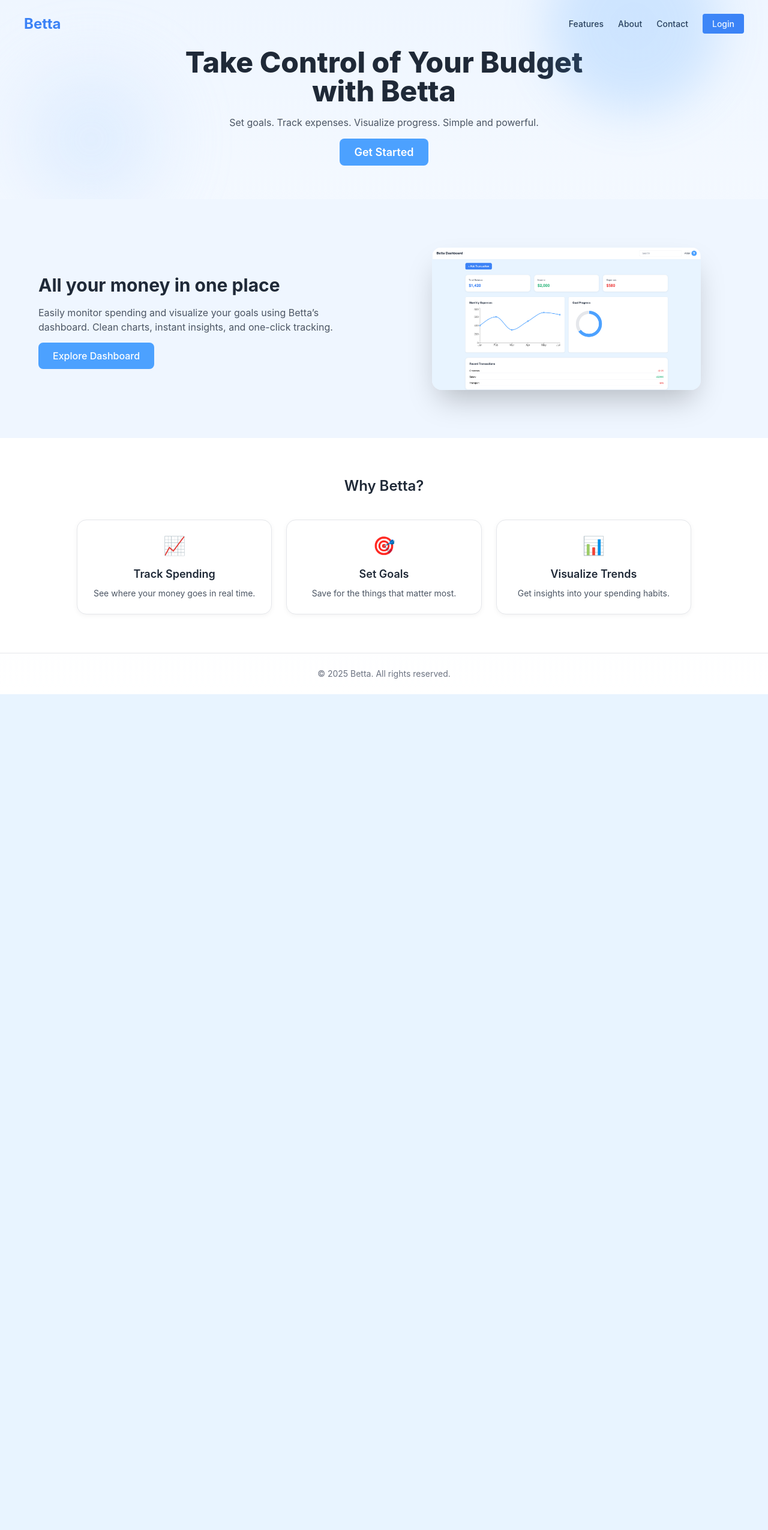
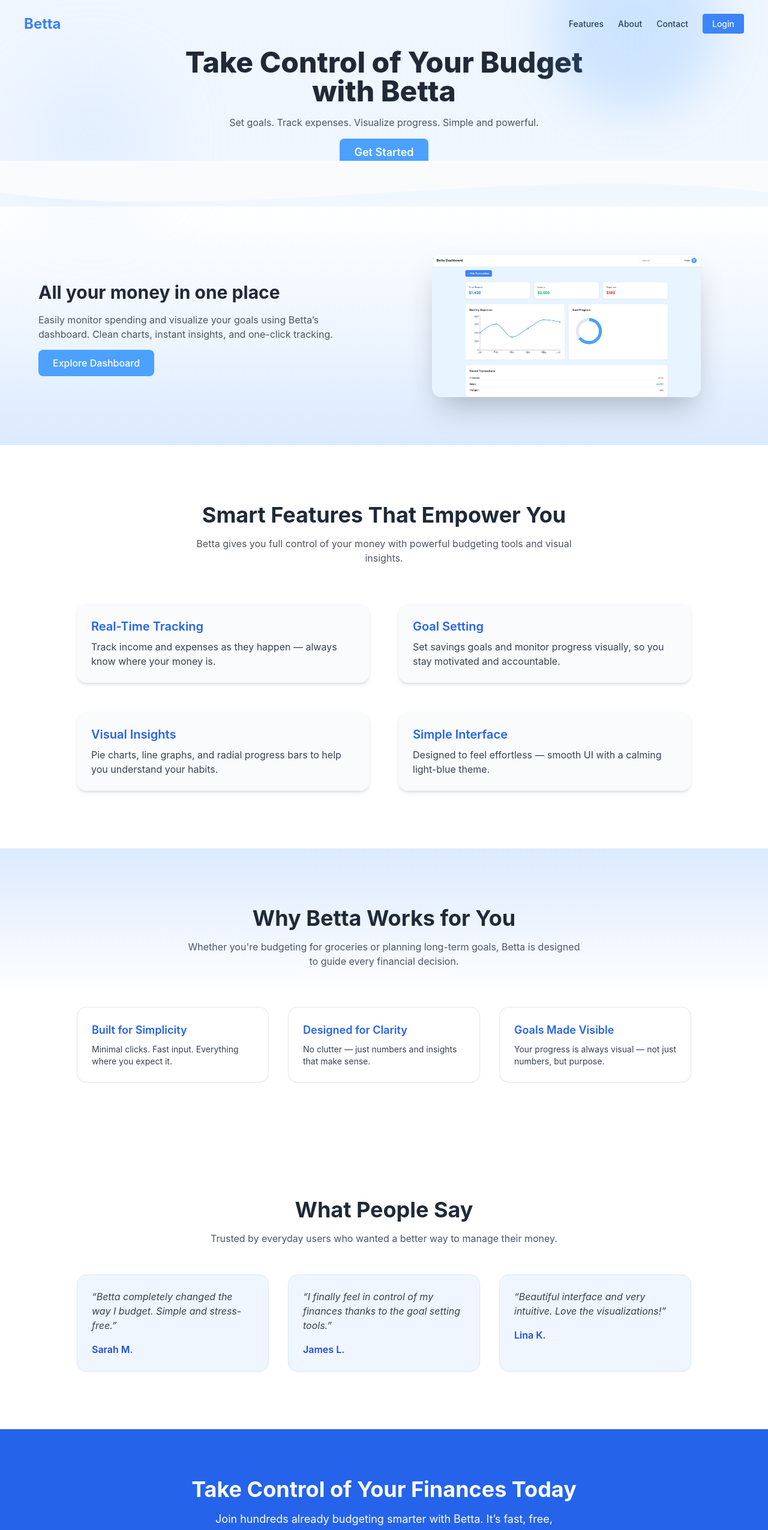
Before and after one commit to victorcreativee/Betta, a React (Create React App) app in the folder frontend/: page / in a window 1280 px wide. Shown: the top 2550 px of the page at 60% size. Before the commit the page ends 1157 px from the top, so only its background shows below. Built offline with nearby package versions, Linux system fonts and the light colour scheme.

Commit message:
landing page design

```diff
--- /dev/null
+++ b/frontend/src/context/ThemeContext.jsx
@@ -0,0 +1,27 @@
+// src/context/ThemeContext.jsx
+import { createContext, useEffect, useState } from "react";
+
+export const ThemeContext = createContext();
+
+export const ThemeProvider = ({ children }) => {
+  const [darkMode, setDarkMode] = useState(() => {
+    return localStorage.getItem("theme") === "dark";
+  });
+
+  useEffect(() => {
+    const html = document.documentElement;
+    if (darkMode) {
+      html.classList.add("dark");
+      localStorage.setItem("theme", "dark");
+    } else {
+      html.classList.remove("dark");
+      localStorage.setItem("theme", "light");
+    }
+  }, [darkMode]);
+
+  return (
+    <ThemeContext.Provider value={{ darkMode, setDarkMode }}>
+      {children}
+    </ThemeContext.Provider>
+  );
+};
--- a/frontend/src/index.jsx
+++ b/frontend/src/index.jsx
@@ -2,6 +2,7 @@ import React from "react";
 import ReactDOM from "react-dom/client";
 import App from "./App";
 import "./index.css";
+
 
 const root = ReactDOM.createRoot(document.getElementById("root"));
 root.render(
--- a/frontend/src/pages/Landing.jsx
+++ b/frontend/src/pages/Landing.jsx
@@ -1,11 +1,12 @@
 import { motion } from "framer-motion";
 import { Link } from "react-router-dom";
-import FeatureCard from "../components/FeatureCard";
 import mockupImage from "../assets/mockup.png";
+import { useInView } from "react-intersection-observer";
 
 export default function Landing() {
   return (
     <div className="min-h-screen bg-gradient-to-b from-blue-50 to-white text-gray-800 flex flex-col">
+
       {/* Navbar */}
       <motion.header
         className="flex justify-between items-center px-10 py-6"
@@ -59,10 +60,148 @@ export default function Landing() {
           </Link>
         </motion.div>
       </main>
+
+      {/* SVG Divider */}
+      <div className="w-full overflow-hidden leading-none rotate-180 -mb-1">
+        <svg viewBox="0 0 500 150" preserveAspectRatio="none" className="w-full h-20">
+          <path
+            d="M0.00,49.98 C150.00,150.00 349.84,-50.00 500.00,49.98 L500.00,150.00 L0.00,150.00 Z"
+            style={{ stroke: "none", fill: "#F9FBFD" }}
+          />
+        </svg>
+      </div>
+
       {/* Mockup Showcase Section */}
-        <section className="mt-16 px-6 py-20 bg-blue-50 relative overflow-hidden">
+      <section className="mt-0 px-6 py-20 bg-gradient-to-b from-white via-blue-50 to-blue-100">
         <div className="max-w-6xl mx-auto flex flex-col md:flex-row items-center gap-16">
-            <div className="md:w-1/2 text-center md:text-left">
+
+          {/* Scroll-Animated Text Block */}
+          <ScrollAnimatedText />
+
+          {/* Scroll-Animated Mockup Image */}
+          <ScrollAnimatedMockup />
+
+        </div>
+      </section>
+
+    {/* Feature Section */}
+    <section id="features" className="bg-white py-24 px-6">
+      <div className="max-w-6xl mx-auto text-center mb-16">
+        <h2 className="text-4xl font-bold text-gray-800 mb-4">Smart Features That Empower You</h2>
+        <p className="text-gray-600 max-w-2xl mx-auto">
+          Betta gives you full control of your money with powerful budgeting tools and visual insights.
+        </p>
+      </div>
+
+      <div className="grid md:grid-cols-2 gap-12 max-w-5xl mx-auto">
+        <FeatureItem
+          title="Real-Time Tracking"
+          text="Track income and expenses as they happen — always know where your money is."
+        />
+        <FeatureItem
+          title="Goal Setting"
+          text="Set savings goals and monitor progress visually, so you stay motivated and accountable."
+        />
+        <FeatureItem
+          title="Visual Insights"
+          text="Pie charts, line graphs, and radial progress bars to help you understand your habits."
+        />
+        <FeatureItem
+          title="Simple Interface"
+          text="Designed to feel effortless — smooth UI with a calming light-blue theme."
+        />
+      </div>
+    </section>
+
+    {/* Value Highlights Section */}
+    <section className="bg-gradient-to-b from-blue-100 via-white to-white py-24 px-6">
+      <div className="max-w-6xl mx-auto text-center mb-16">
+        <h2 className="text-4xl font-bold text-gray-800 mb-4">Why Betta Works for You</h2>
+        <p className="text-gray-600 max-w-2xl mx-auto">
+          Whether you're budgeting for groceries or planning long-term goals, Betta is designed to guide every financial decision.
+        </p>
+      </div>
+
+      <div className="grid md:grid-cols-3 gap-8 max-w-5xl mx-auto">
+        <ValueItem
+          title="Built for Simplicity"
+          text="Minimal clicks. Fast input. Everything where you expect it."
+        />
+        <ValueItem
+          title="Designed for Clarity"
+          text="No clutter — just numbers and insights that make sense."
+        />
+        <ValueItem
+          title="Goals Made Visible"
+          text="Your progress is always visual — not just numbers, but purpose."
+        />
+      </div>
+    </section>
+
+    {/* Testimonials Section */}
+    <section className="bg-white py-24 px-6">
+      <div className="max-w-4xl mx-auto text-center mb-12">
+        <h2 className="text-4xl font-bold text-gray-800 mb-4">What People Say</h2>
+        <p className="text-gray-600">Trusted by everyday users who wanted a better way to manage their money.</p>
+      </div>
+
+      <div className="grid md:grid-cols-3 gap-8 max-w-5xl mx-auto">
+        <TestimonialCard
+          name="Sarah M."
+          text="Betta completely changed the way I budget. Simple and stress-free."
+        />
+        <TestimonialCard
+          name="James L."
+          text="I finally feel in control of my finances thanks to the goal setting tools."
+        />
+        <TestimonialCard
+          name="Lina K."
+          text="Beautiful interface and very intuitive. Love the visualizations!"
+        />
+      </div>
+    </section>
+
+    {/* CTA Banner */}
+    <section className="bg-blue-600 text-white py-20 px-6 text-center">
+      <h2 className="text-4xl font-bold mb-4">Take Control of Your Finances Today</h2>
+      <p className="mb-6 text-lg max-w-xl mx-auto">
+        Join hundreds already budgeting smarter with Betta. It’s fast, free, and easy to get started.
+      </p>
+      <Link
+        to="/dashboard"
+        className="inline-block bg-white text-blue-600 font-semibold px-6 py-3 rounded-lg hover:bg-blue-100 transition"
+      >
+        Launch Dashboard
+      </Link>
+    </section>
+
+
+    {/* Footer */}
+    <footer className="bg-[#f0f4f8] py-10 px-6 text-center text-sm text-gray-500">
+      <div className="max-w-6xl mx-auto">
+        <p>© {new Date().getFullYear()} Betta — All rights reserved.</p>
+        <div className="flex justify-center space-x-4 mt-2">
+          <Link to="/" className="hover:underline">Home</Link>
+          <Link to="/dashboard" className="hover:underline">Dashboard</Link>
+          <a href="#features" className="hover:underline">Features</a>
+        </div>
+      </div>
+    </footer>
+
+    </div>
+  );
+
+  function ScrollAnimatedText() {
+    const [ref, inView] = useInView({ triggerOnce: true, threshold: 0.2 });
+
+    return (
+      <motion.div
+        ref={ref}
+        initial={{ opacity: 0, x: -30 }}
+        animate={inView ? { opacity: 1, x: 0 } : {}}
+        transition={{ duration: 0.6 }}
+        className="md:w-1/2 text-center md:text-left"
+      >
         <h3 className="text-3xl font-bold text-gray-800 mb-4">
           All your money in one place
         </h3>
@@ -70,16 +209,25 @@ export default function Landing() {
           Easily monitor spending and visualize your goals using Betta’s dashboard.
           Clean charts, instant insights, and one-click tracking.
         </p>
-            <Link to="/dashboard" className="bg-primary text-white px-6 py-3 rounded-lg font-medium hover:bg-blue-600 transition">
+        <Link
+          to="/dashboard"
+          className="bg-primary text-white px-6 py-3 rounded-lg font-medium hover:bg-blue-600 transition"
+        >
           Explore Dashboard
         </Link>
-            </div>
+      </motion.div>
+    );
+  }
 
+  function ScrollAnimatedMockup() {
+    const [ref, inView] = useInView({ triggerOnce: true, threshold: 0.3 });
+
+    return (
       <motion.div
+        ref={ref}
         initial={{ opacity: 0, y: 40 }}
-            whileInView={{ opacity: 1, y: 0 }}
+        animate={inView ? { opacity: 1, y: 0 } : {}}
         transition={{ duration: 0.8 }}
-            viewport={{ once: true }}
         className="md:w-1/2"
       >
         <img
@@ -87,24 +235,59 @@ export default function Landing() {
           alt="App Mockup"
           className="rounded-xl shadow-2xl w-full max-w-md mx-auto"
         />
-
       </motion.div>
-        </div>
-        </section>
-
-      {/* Features Section */}
-      <section id="features" className="px-6 py-16 bg-white">
-        <h3 className="text-center text-2xl font-semibold text-gray-800 mb-10">Why Betta?</h3>
-        <div className="grid grid-cols-1 md:grid-cols-3 gap-6 max-w-5xl mx-auto">
-          <FeatureCard icon="📈" title="Track Spending" description="See where your money goes in real time." />
-          <FeatureCard icon="🎯" title="Set Goals" description="Save for the things that matter most." />
-          <FeatureCard icon="📊" title="Visualize Trends" description="Get insights into your spending habits." />
-        </div>
-      </section>
-
-      <footer className="text-center text-sm py-6 border-t border-gray-200 text-gray-500">
-        © 2025 Betta. All rights reserved.
-      </footer>
-    </div>
     );
   }
+
+  function FeatureItem({ title, text }) {
+    const [ref, inView] = useInView({ triggerOnce: true, threshold: 0.2 });
+
+    return (
+      <motion.div
+        ref={ref}
+        initial={{ opacity: 0, y: 20 }}
+        animate={inView ? { opacity: 1, y: 0 } : {}}
+        transition={{ duration: 0.6 }}
+        className="bg-[#F9FBFD] p-6 rounded-xl shadow-md hover:shadow-xl transition"
+      >
+        <h3 className="text-xl font-semibold text-blue-600 mb-2">{title}</h3>
+        <p className="text-gray-700">{text}</p>
+      </motion.div>
+    );
+  }
+
+  function ValueItem({ title, text }) {
+    const [ref, inView] = useInView({ triggerOnce: true, threshold: 0.15 });
+
+    return (
+      <motion.div
+        ref={ref}
+        initial={{ opacity: 0, y: 30 }}
+        animate={inView ? { opacity: 1, y: 0 } : {}}
+        transition={{ duration: 0.5 }}
+        className="bg-white p-6 rounded-xl shadow-sm border hover:shadow-lg transition"
+      >
+        <h4 className="text-lg font-semibold text-blue-600 mb-2">{title}</h4>
+        <p className="text-gray-700 text-sm">{text}</p>
+      </motion.div>
+    );
+  }
+
+  function TestimonialCard({ name, text }) {
+    const [ref, inView] = useInView({ triggerOnce: true, threshold: 0.2 });
+
+    return (
+      <motion.div
+        ref={ref}
+        initial={{ opacity: 0, scale: 0.95 }}
+        animate={inView ? { opacity: 1, scale: 1 } : {}}
+        transition={{ duration: 0.5 }}
+        className="bg-blue-50 p-6 rounded-xl shadow-sm border border-blue-100"
+      >
+        <p className="text-gray-700 italic mb-4">“{text}”</p>
+        <h4 className="text-blue-700 font-semibold">{name}</h4>
+      </motion.div>
+    );
+  }
+
+}
```
Lines whose indentation alone changed are shown as unchanged.
